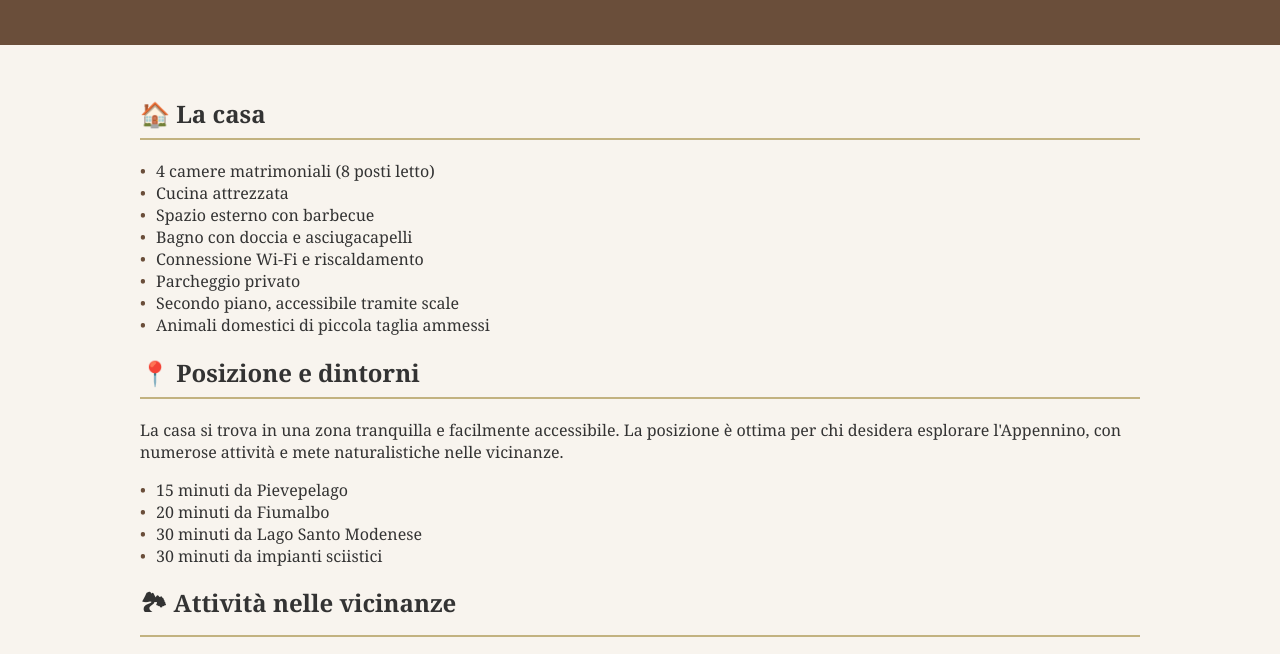
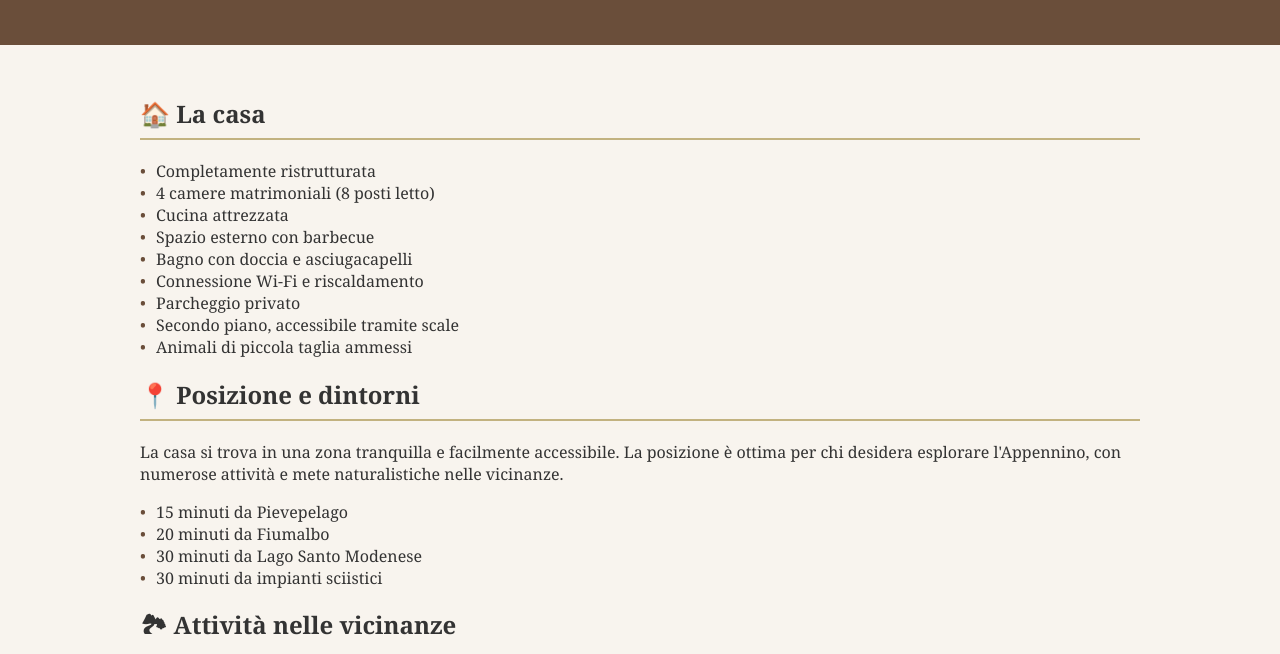
Before and after one commit to Casa-Barnaba/Casa-Barnaba, a plain HTML site: page index.html in a window 1280 px wide. Shown: the part 143-797 px from the top of the page. Drawn offline with nearby package versions, Linux system fonts and the light colour scheme.

Commit message:
Update index.html

```diff
--- a/index.html
+++ b/index.html
@@ -71,6 +71,7 @@
   <div class="container">
     <h2>🏠 La casa </h2>
     <ul>
+      <li>Completamente ristrutturata</li>
       <li>4 camere matrimoniali (8 posti letto)</li>
       <li>Cucina attrezzata</li>
       <li>Spazio esterno con barbecue</li>
@@ -78,7 +79,7 @@
       <li>Connessione Wi-Fi e riscaldamento </li>
       <li>Parcheggio privato</li>
       <li>Secondo piano, accessibile tramite scale</li>
-      <li>Animali domestici di piccola taglia ammessi</li>
+      <li>Animali di piccola taglia ammessi</li>
     </ul>
 
     <h2>📍 Posizione e dintorni </h2>
```
